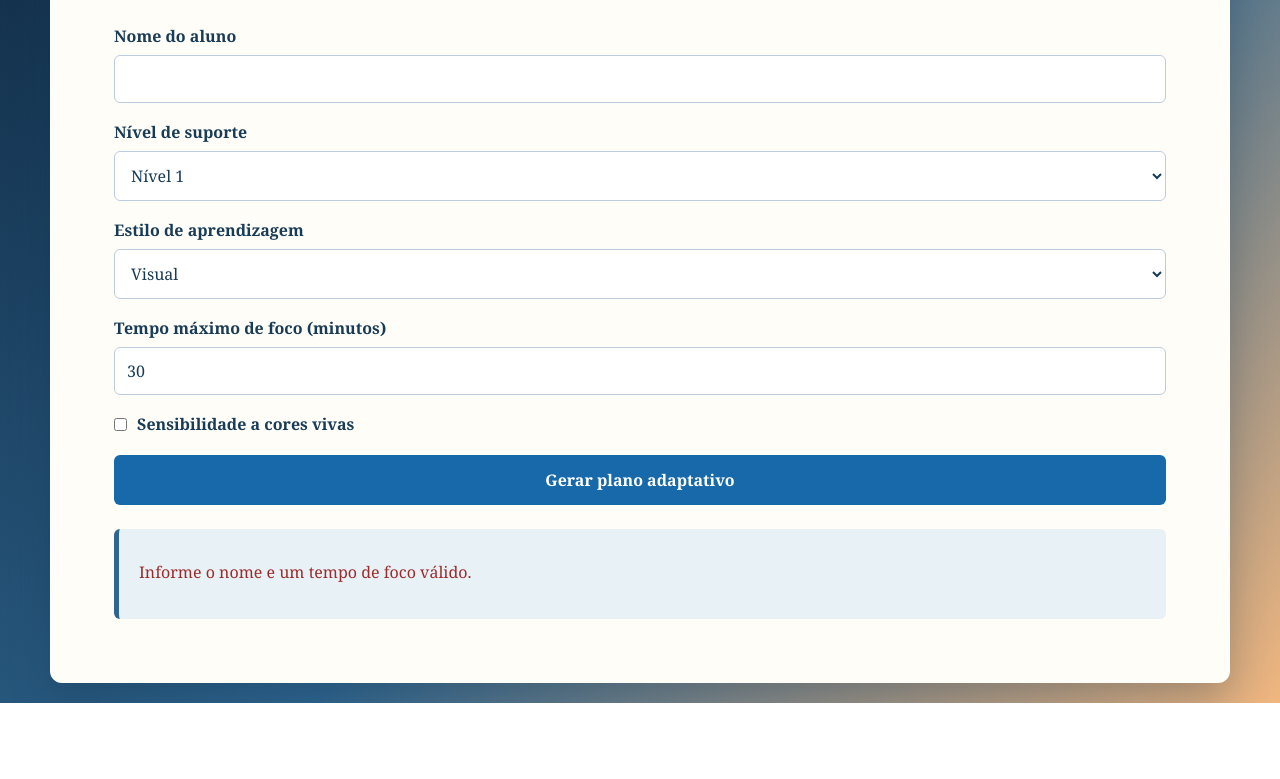
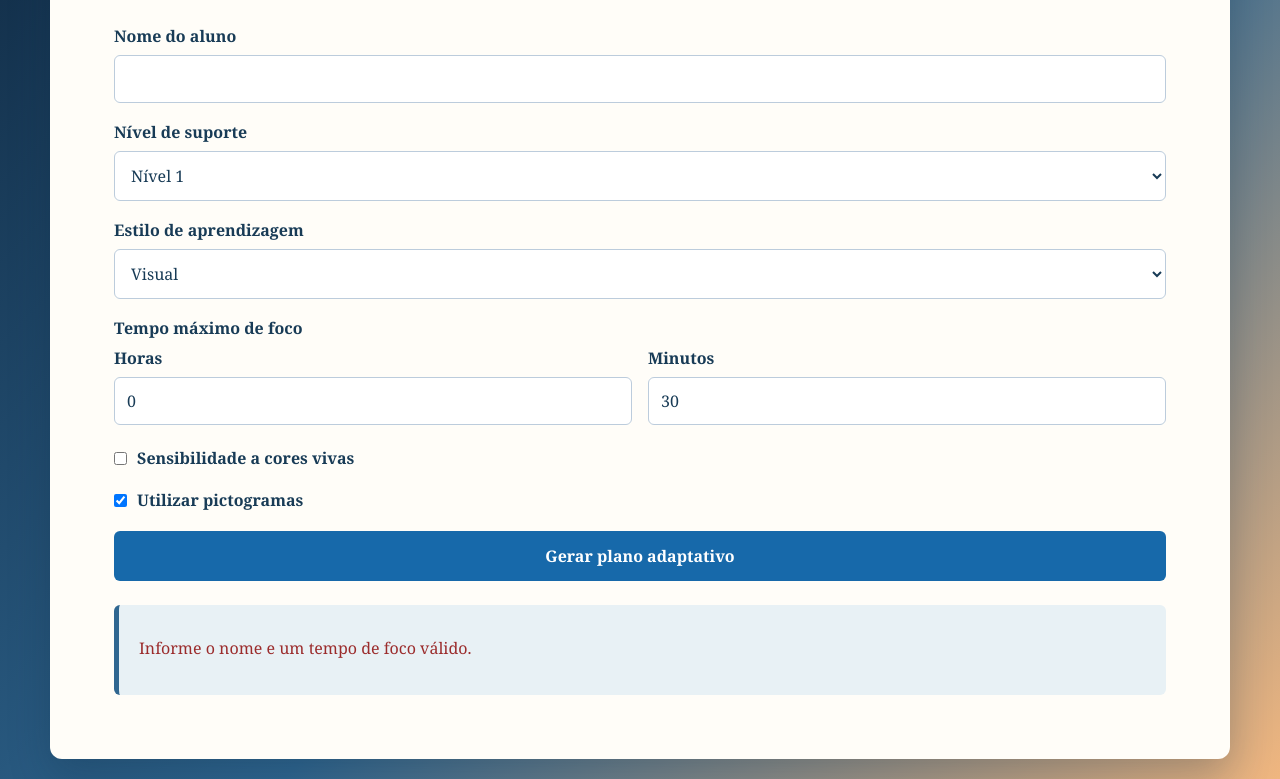
Before and after one commit to hddn7/educamais_pfc, a plain HTML site: page front-end/plano_adaptativo.html in a window 1280 px wide. Both pictures are taken after a click on the button "Gerar plano adaptativo". Shown: the part 160-939 px from the top of the page. Before the commit the page ends 863 px from the top, so only its background shows below. Drawn offline with Linux system fonts and the light colour scheme.

Commit message:
Adiciona campos de horas e minutos ao plano

```diff
--- a/front-end/plano_adaptativo.html
+++ b/front-end/plano_adaptativo.html
@@ -46,8 +46,20 @@
             font: inherit;
         }
 
+        input[type="number"] {
+            appearance: textfield;
+            -moz-appearance: textfield;
+        }
+        input[type="number"]::-webkit-inner-spin-button,
+        input[type="number"]::-webkit-outer-spin-button {
+            margin: 0;
+            -webkit-appearance: none;
+        }
+
         .checkbox { display: flex; gap: 10px; align-items: center; margin: 4px 0 20px; }
         .checkbox input { width: auto; margin: 0; }
+
+        .tempo { display: grid; grid-template-columns: 1fr 1fr; gap: 16px; }
 
         button {
             background: #1769aa;
@@ -93,12 +105,26 @@
             <option value="cinestesico">Cinestésico</option>
         </select>
 
-        <label for="tempo">Tempo máximo de foco (minutos)</label>
-        <input id="tempo" type="number" min="1" value="30" required>
+        <label>Tempo máximo de foco</label>
+        <div class="tempo">
+            <div>
+                <label for="horas">Horas</label>
+                <input id="horas" type="number" min="0" value="0" required>
+            </div>
+            <div>
+                <label for="minutos">Minutos</label>
+                <input id="minutos" type="number" min="0" max="59" value="30" required>
+            </div>
+        </div>
 
         <label class="checkbox" for="cores">
             <input id="cores" type="checkbox">
             Sensibilidade a cores vivas
+        </label>
+
+        <label class="checkbox" for="pictogramas">
+            <input id="pictogramas" type="checkbox" checked>
+            Utilizar pictogramas
         </label>
 
         <button type="button" onclick="gerarPlano()">Gerar plano adaptativo</button>
@@ -108,19 +134,19 @@
     <script>
         function gerarPlano() {
             const nome = document.getElementById('nome').value.trim();
-            const tempo = Number(document.getElementById('tempo').value);
+            const horas = Number(document.getElementById('horas').value);
+            const minutos = Number(document.getElementById('minutos').value);
+            const tempo = horas * 60 + minutos;
             const resultado = document.getElementById('resultado');
 
-            if (!nome || !tempo || tempo < 1) {
+            if (!nome || horas < 0 || minutos < 0 || minutos > 59 || tempo < 1) {
                 resultado.style.display = 'block';
                 resultado.innerHTML = '<p class="erro">Informe o nome e um tempo de foco válido.</p>';
                 return;
             }
 
-            const nivel = document.getElementById('nivel').value;
-            const estilo = document.getElementById('estilo').value;
             const coresVivas = document.getElementById('cores').checked;
-            const usarPictogramas = estilo === 'visual' && nivel === 'Nivel_1';
+            const usarPictogramas = document.getElementById('pictogramas').checked;
             const tolerancia = coresVivas ? 80 : 100;
             const tema = coresVivas ? 'Monocromático' : 'Padrão suave';
 
```
